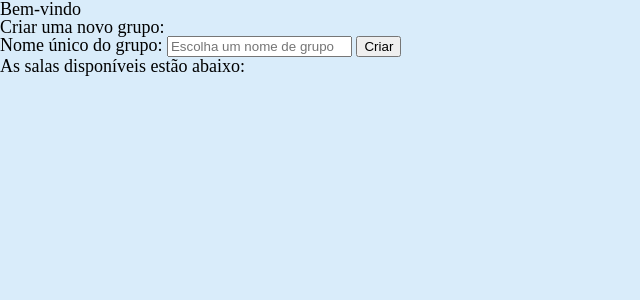
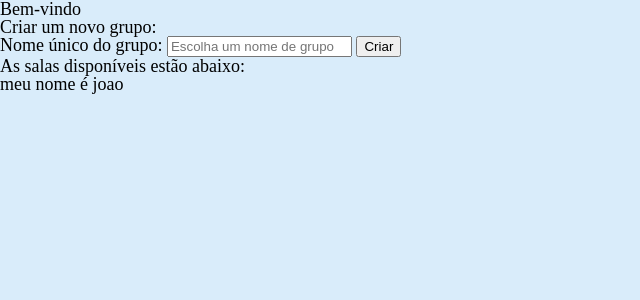
Before and after one commit to joaogui745/WebChat, a Flask app: page /lobby in a window 1280 px wide. Shown: the top 300 px of the page, without its empty margins (0-640 px from the left). Run offline with Flask 3, Linux system fonts and the light colour scheme; the visitor is signed in with stand-in values (Sample User, id 1); some libraries are stand-ins or nearby versions.

Commit message:
Testanto grupos

```diff
--- a/app.py
+++ b/app.py
@@ -32,7 +32,7 @@
 
         return redirect(url_for('grupo'))
 
-    return render_template('lobby.html', userName=session['userName'])
+    return render_template('lobby.html', userName=session['userName'], chats = groups.keys)
 
 @app.route('/grupo')
 def grupo():
--- a/templates/lobby.html
+++ b/templates/lobby.html
@@ -1,6 +1,6 @@
 {% extends 'index.html' %} {% block content %}
 <h1>Bem-vindo {{name}}</h1>
-<h2>Criar uma novo grupo:</h2>
+<h2>Criar um novo grupo:</h2>
 <div>
   <form method="post" class="create-room-form">
     <label>Nome único do grupo:</label>
@@ -20,6 +20,10 @@
   {% endif %}
 </div>
 <h2>As salas disponíveis estão abaixo:</h2>
-<div class="groups" id="groups"></div>
+<div class="groups" id="groups">
+    <ul>
+    <li> meu nome é joao </li>
+    </ul>
+</div>
 
 {% endblock %}
--- a/templates/login.html
+++ b/templates/login.html
@@ -1,7 +1,7 @@
 {% extends 'index.html' %} {% block content %}
 <header>
   <div class="caixa">
-      <h1>Entre no Chat Online</h1>
+      <h1>Entre no Chateon Online</h1>
   </div>
 </header>
 <form method="post" class="email-form">
```
